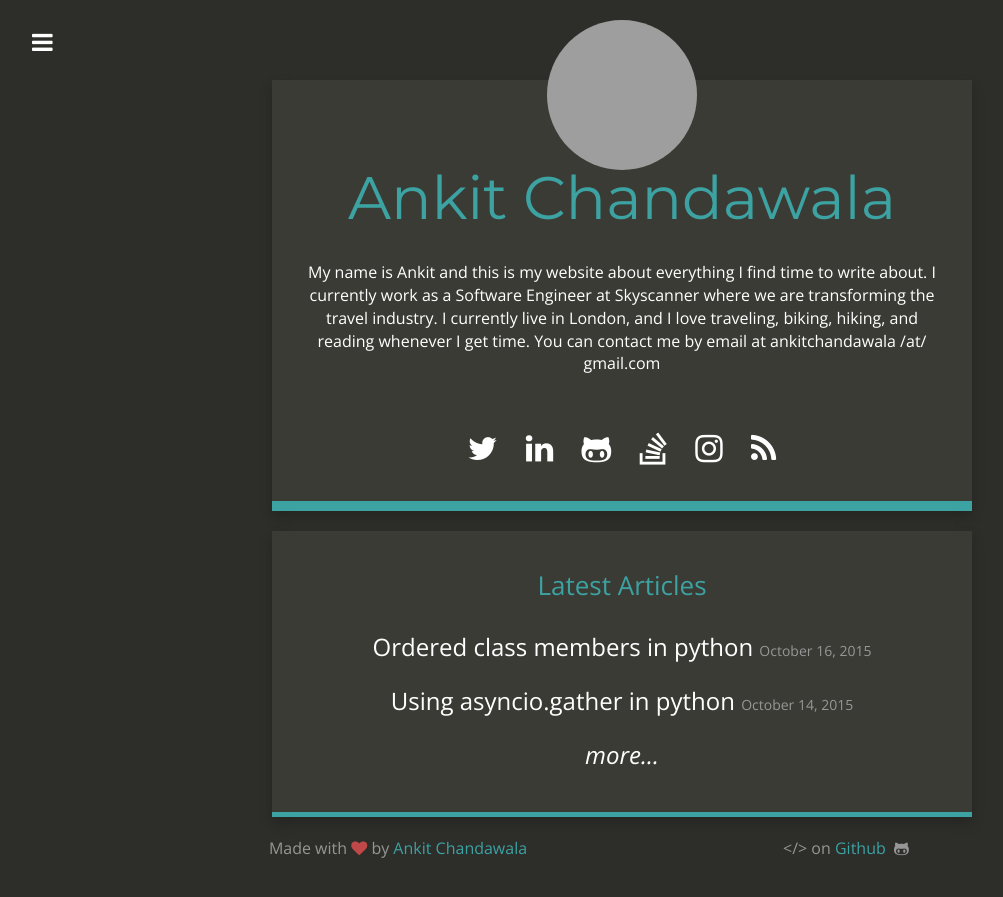
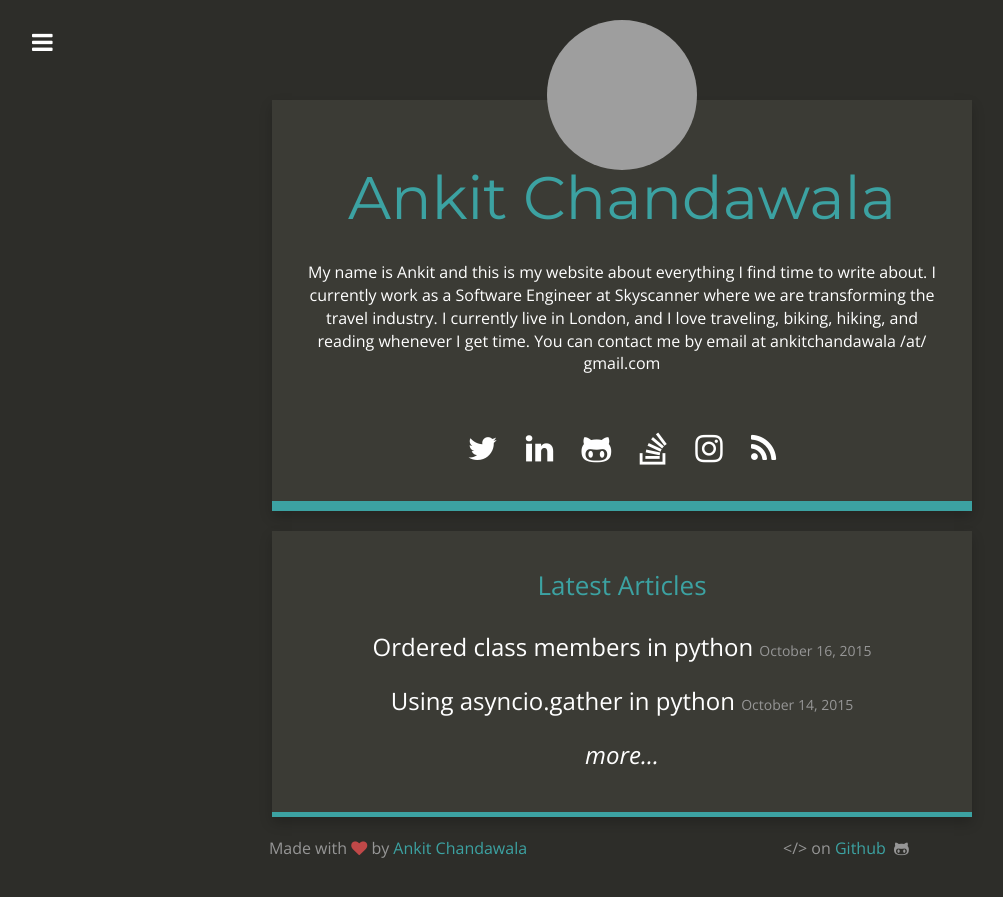
Before and after one commit to nerandell/nerandell.github.io, a Jekyll site: the page built from index.html, in a window 1280 px wide. Shown: the top 897 px of the page, without its empty margins (18-1021 px from the left). Built offline with Jekyll 4.4.1, drawn with Linux system fonts in a browser that asks for light colours; nearby versions of some CDN libraries; grey boxes are pictures that could not be loaded.

Commit message:
Fix image styling

```diff
--- a/css/style.scss
+++ b/css/style.scss
@@ -276,14 +276,14 @@
 	.row {
 		height: 100%;
 		max-height: 100%;
-		margin-top: 60px;
+		margin-top: 80px;
 		margin-left: 0px;
 		margin-right: 0px;
 	}
 
 	.gravatar {
 		width: 100%;
-		margin-top: -80px;
+		margin-top: -100px;
 		text-align: center;
 	}
 
```
